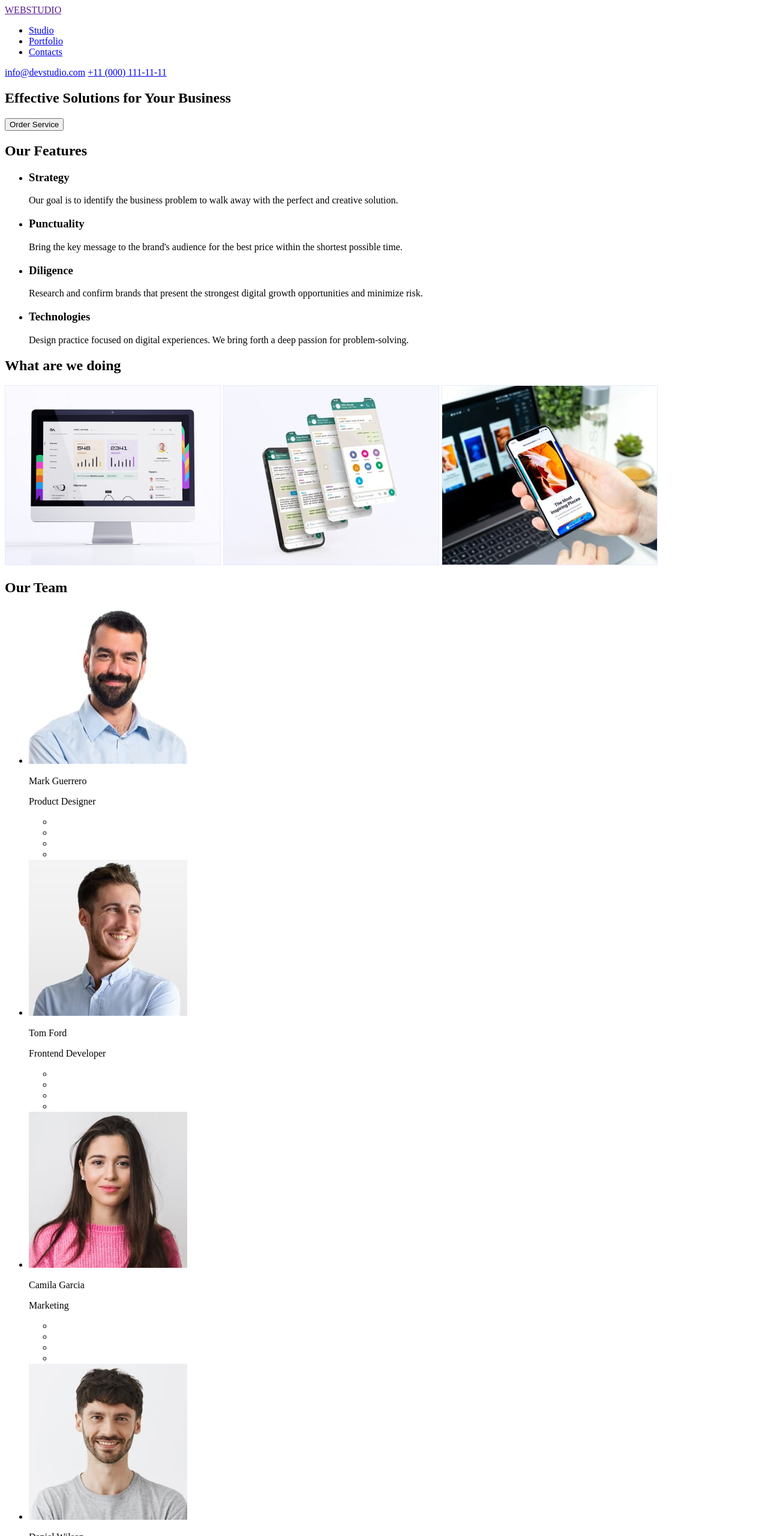
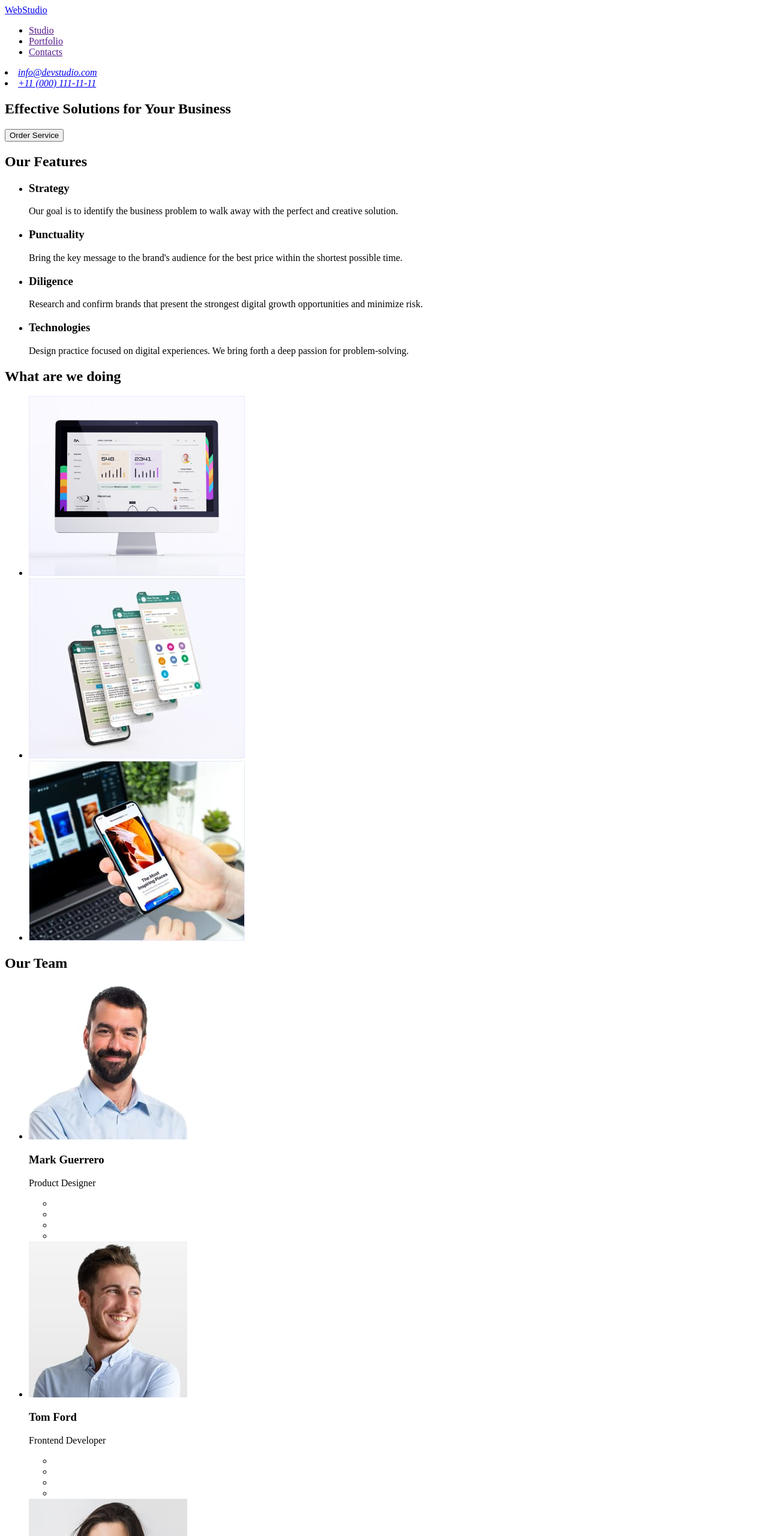
Before and after one commit to Tensys57/goit-markup-hw-01, a plain HTML site: page index.html in a window 1280 px wide. Shown: the top 2560 px of the page at 60% size. Drawn offline with Linux system fonts and the light colour scheme.

Commit message:
Устранение замечений валидации V1

```diff
--- a/index.html
+++ b/index.html
@@ -9,16 +9,22 @@
   <body>
     <!-- Top line -->
     <header>
-      <a href="">WEBSTUDIO</a>
       <nav>
+        <a href="./index.html">WebStudio</a>
         <ul>
-          <li><a href="#studio">Studio</a></li>
-          <li><a href="#portfolio">Portfolio</a></li>
-          <li><a href="#contacts">Contacts</a></li>
+          <li><a href="">Studio</a></li>
+          <li><a href="">Portfolio</a></li>
+          <li><a href="">Contacts</a></li>
         </ul>
       </nav>
-      <a href="email:info@devstudio.com">info@devstudio.com</a>
-      <a href="tel:+110001111111">+11 (000) 111-11-11</a>
+      <address>
+        <li>
+          <a href="email:info@devstudio.com">info@devstudio.com</a>
+        </li>
+        <li>
+          <a href="tel:+110001111111">+11 (000) 111-11-11</a>
+        </li>
+      </address>
     </header>
     <!-- Main Page -->
     <main>
@@ -65,9 +71,17 @@
       <!-- Products -->
       <section>
         <h2>What are we doing</h2>
-        <img src="./images/img-product-1.jpg" alt="Service 1" width="360" />
-        <img src="./images/img-product-2.jpg" alt="Service 2" width="360" />
-        <img src="./images/img-product-3.jpg" alt="Service 3" width="360" />
+        <ul>
+          <li>
+            <img src="./images/img-product-1.jpg" alt="Service 1" width="360" />
+          </li>
+          <li>
+            <img src="./images/img-product-2.jpg" alt="Service 2" width="360" />
+          </li>
+          <li>
+            <img src="./images/img-product-3.jpg" alt="Service 3" width="360" />
+          </li>
+        </ul>
       </section>
       <!-- The team -->
       <section>
@@ -79,7 +93,7 @@
               alt="Portrait of Mark Guerrero"
               width="264"
             />
-            <p>Mark Guerrero</p>
+            <h3>Mark Guerrero</h3>
             <p>Product Designer</p>
             <ul>
               <li><a href="" aria-label="inatagram-link"></a></li>
@@ -95,7 +109,7 @@
               alt="Portrait of Tom Ford"
               width="264"
             />
-            <p>Tom Ford</p>
+            <h3>Tom Ford</h3>
             <p>Frontend Developer</p>
             <ul>
               <li><a href="" aria-label="inatagram-link"></a></li>
@@ -111,7 +125,7 @@
               alt="Portrait of Camila Garcia"
               width="264"
             />
-            <p>Camila Garcia</p>
+            <h3>Camila Garcia</h3>
             <p>Marketing</p>
             <ul>
               <li><a href="" aria-label="inatagram-link"></a></li>
@@ -127,7 +141,7 @@
               alt="Portrait of Daniel Wilson"
               width="264"
             />
-            <p>Daniel Wilson</p>
+            <h3>Daniel Wilson</h3>
             <p>UI Designer</p>
             <ul>
               <li><a href="" aria-label="inatagram-link"></a></li>
@@ -140,7 +154,7 @@
       </section>
     </main>
     <footer>
-      <a href="">WEBSTUDIO</a>
+      <a href="./index.html">WebStudio</a>
       <p>
         Increase the flow of customers and sales for your business with digital
         marketing & growth solutions.
```
